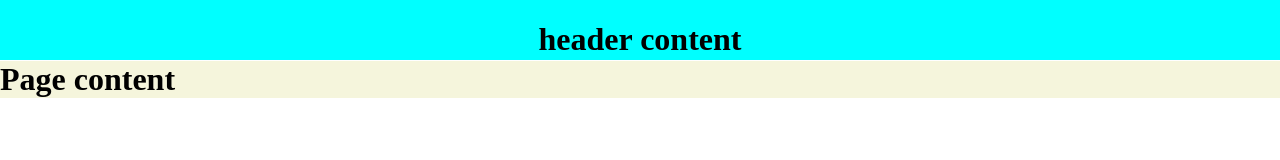
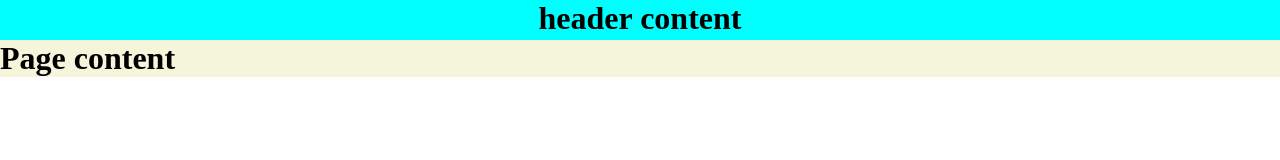
Before and after one commit to AlanS3103/ProjetosDeTreino, a plain HTML site: page Blog/index.html in a window 1280 px wide. Drawn offline with Linux system fonts and the light colour scheme.

Commit message:
updated the css file.

```diff
--- a/Blog/styles.css
+++ b/Blog/styles.css
@@ -1,4 +1,5 @@
-body{
+/*reset margin and padding*/
+*{
     padding: 0%;
     margin: 0%;
 }
```
